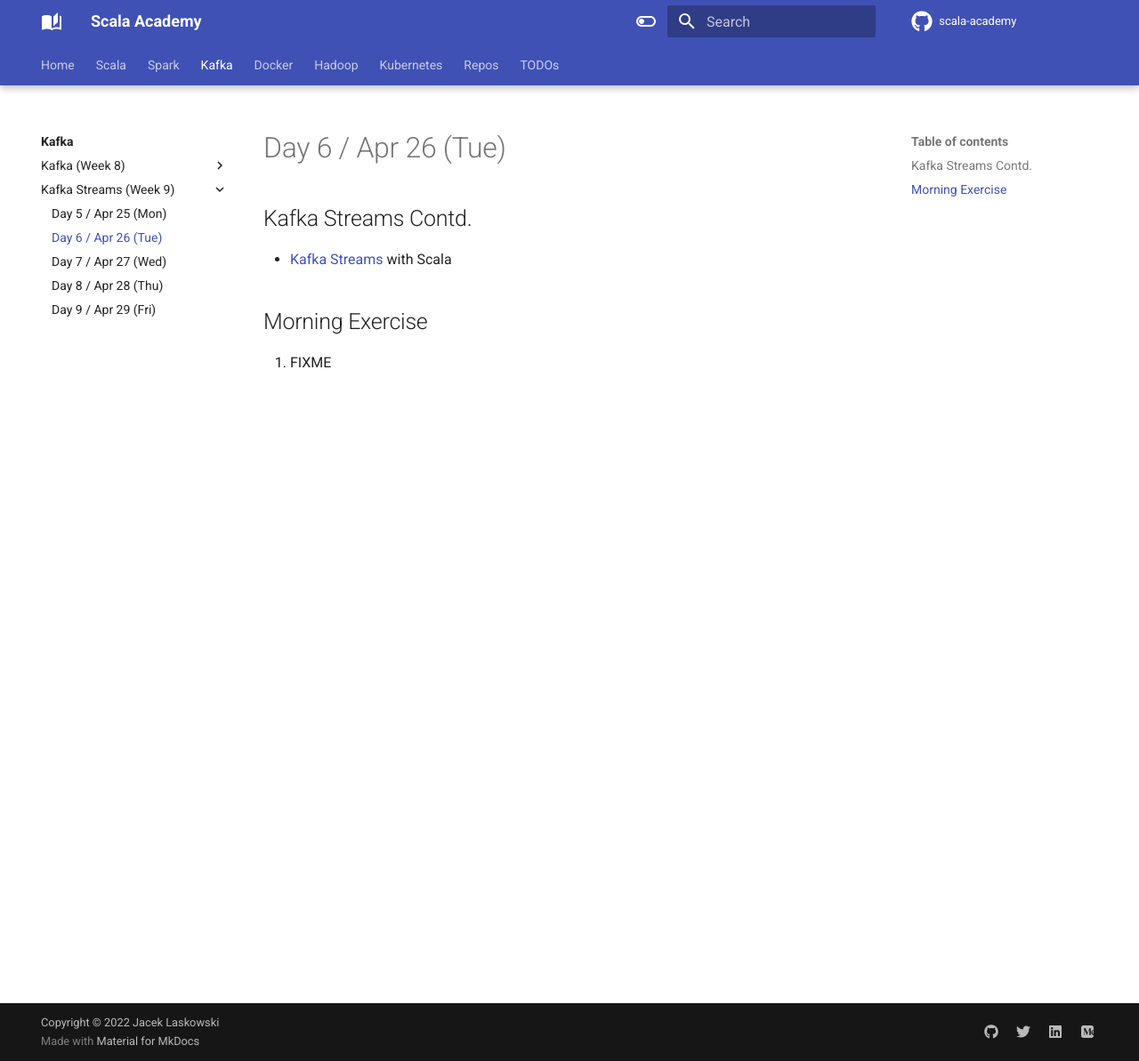
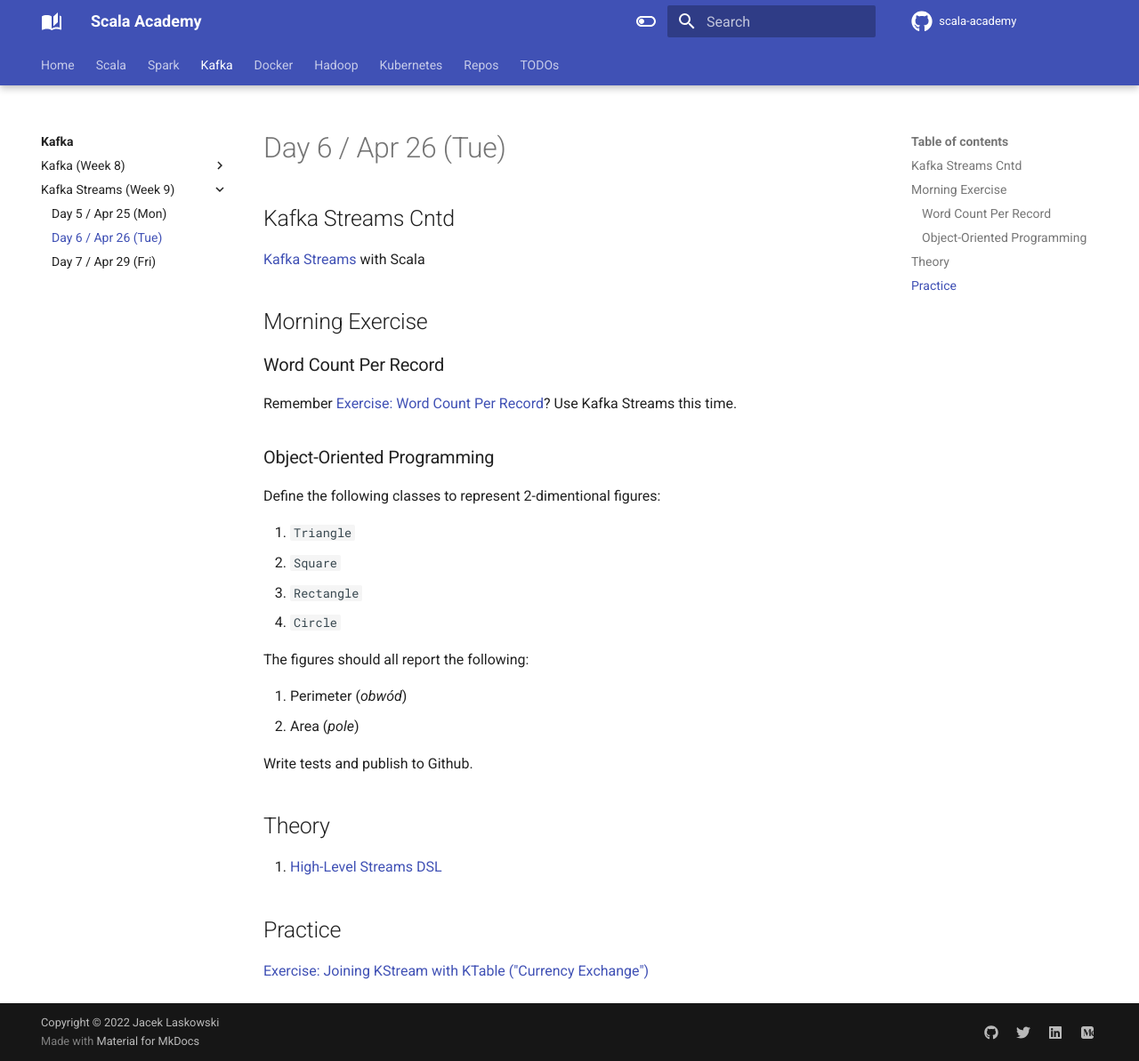
Before and after one commit to jaceklaskowski/scala-academy, an MkDocs documentation site: the page built from docs/kafka/006.md, in a window 1280 px wide and 1193 px high. Shown: the whole window at 89% size. Built offline with MkDocs 1.6.1 and Material for MkDocs 9.7.7, drawn with Linux system fonts in a browser that asks for light colours; comment, search, counter and statistics services are not loaded.

Commit message:
Day 6 / Apr 26 (Tue)

```diff
--- a/docs/kafka/006.md
+++ b/docs/kafka/006.md
@@ -1,9 +1,35 @@
 # Day 6 / Apr 26 (Tue)
 
-## Kafka Streams Contd.
+## Kafka Streams Cntd
 
-* [Kafka Streams](https://kafka.apache.org/31/documentation/streams/) with Scala
+[Kafka Streams](https://kafka.apache.org/31/documentation/streams/) with Scala
 
 ## Morning Exercise
 
-1. FIXME
+### Word Count Per Record
+
+Remember [Exercise: Word Count Per Record](https://jaceklaskowski.github.io/kafka-workshop/exercises/kafka-exercise-Word-Count-Per-Record.html)? Use Kafka Streams this time.
+
+### Object-Oriented Programming
+
+Define the following classes to represent 2-dimentional figures:
+
+1. `Triangle`
+1. `Square`
+1. `Rectangle`
+1. `Circle`
+
+The figures should all report the following:
+
+1. Perimeter (_obwód_)
+1. Area (_pole_)
+
+Write tests and publish to Github.
+
+## Theory
+
+1. [High-Level Streams DSL](https://jaceklaskowski.github.io/kafka-workshop/slides/kafka-streams-streams-dsl.html#/home)
+
+## Practice
+
+[Exercise: Joining KStream with KTable ("Currency Exchange")](https://jaceklaskowski.github.io/kafka-workshop/exercises/kafka-streams/kstream-join-ktable.html)
--- a/mkdocs.yml
+++ b/mkdocs.yml
@@ -161,8 +161,6 @@ nav:
       - kafka/005.md
       - kafka/006.md
       - kafka/007.md
-      - kafka/008.md
-      - kafka/009.md
   - Docker:
     - docker/index.md
     - Docker (Week 10):
```
Also changed, not shown: docs/kafka/005.md (+6 -4 lines), docs/kafka/007.md (+17 -4 lines), docs/kafka/008.md (deleted, +0 -14 lines), docs/kafka/009.md (deleted, +0 -9 lines).
